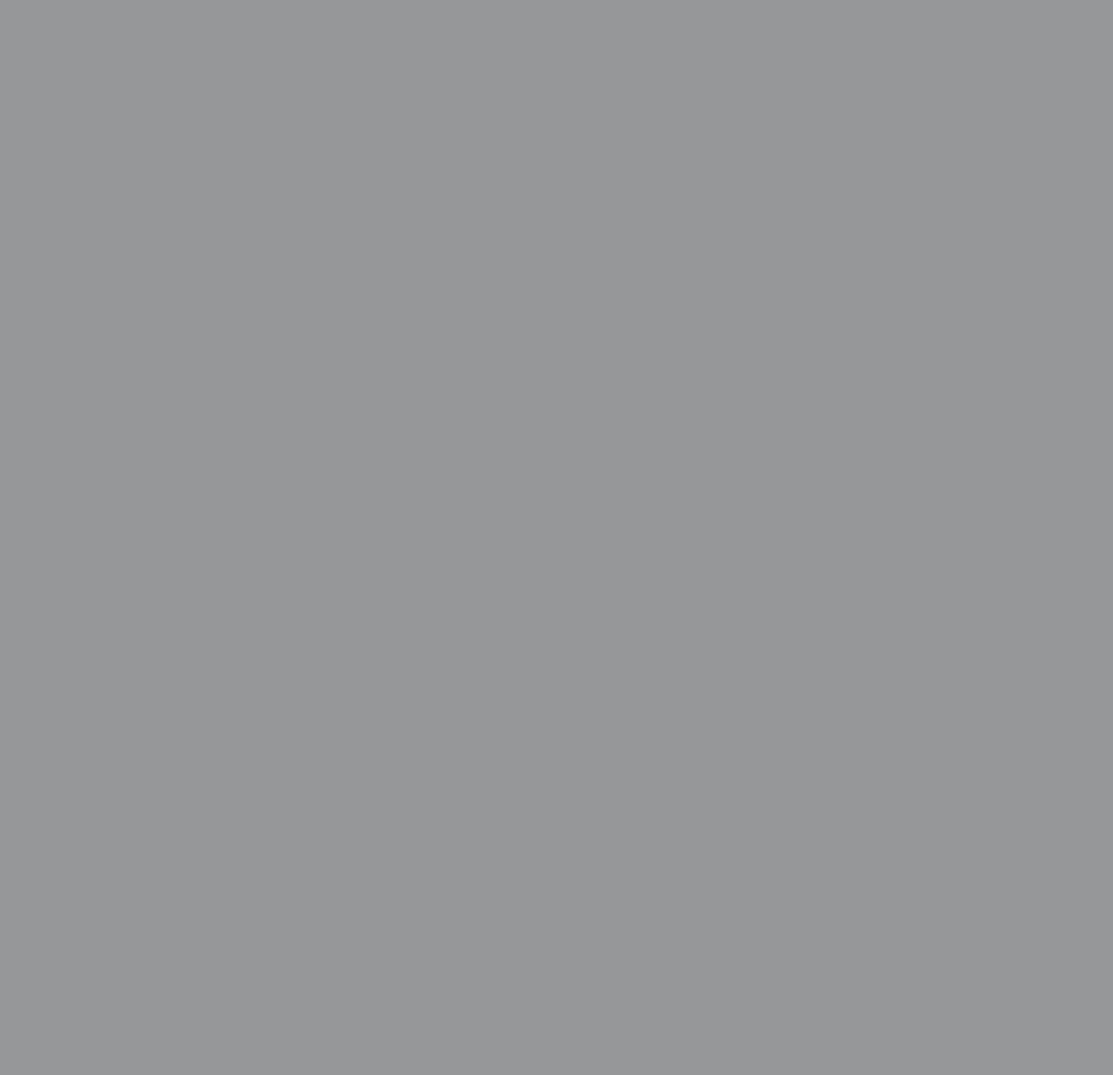
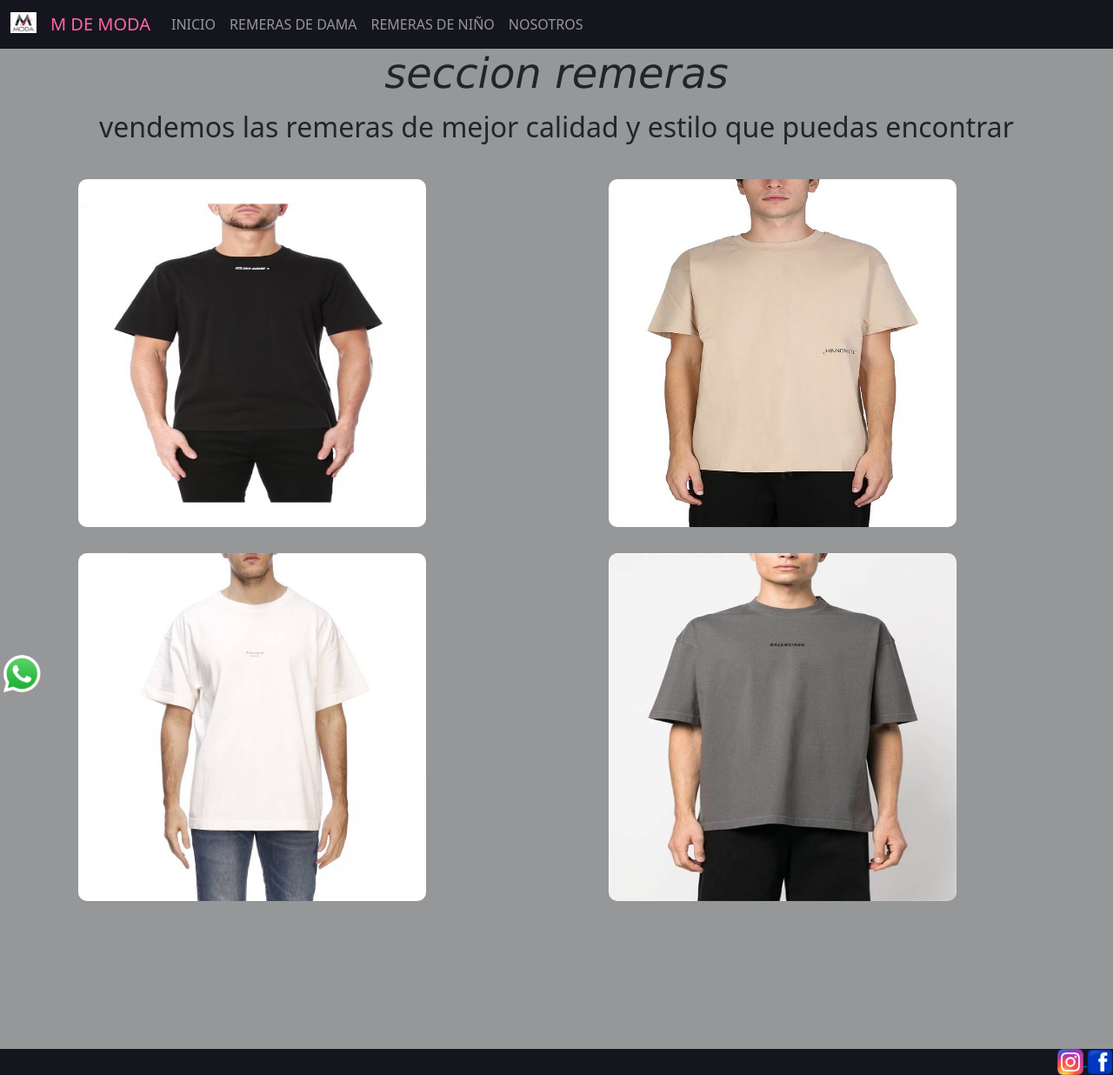
Before and after one commit to cielmar06/repositorio-preentregable, a plain HTML site: page html/remeras-caballero.html in a window 1280 px wide. Shown: the whole page at 87% size. Before the commit the page ends 800 px from the top, so only its background shows below. Drawn offline with nearby package versions, Linux system fonts and the light colour scheme.

Commit message:
creacion casi total de la pagina remeras-caballero, solo falta agregar los enlaces a las otras paginas, use position y displey flex para mover las imagenes

```diff
--- a/css/style.css
+++ b/css/style.css
@@ -35,7 +35,7 @@ height: 950px;
 margin-left: 250px;
 }
 
-/* MAIN NIÑOS Y CABALLEROS(PROBABLE) */
+/* MAIN NIÑOS Y CABALLERO */
 .main h1{
     text-align: center;
     font-size: 3rem;
@@ -146,3 +146,55 @@ margin-left: 250px;
     width: 30px;
 
   }
+ /* REMERAS CABALLERO APLICANDO POSITION PARA MOVER LAS IMAGENES */
+
+ .div-contenedor1-caballero{display: flex;
+    position: relative ;
+    top: 20px;
+}
+
+ .remera-caballero-negra img{
+
+    display: flex;
+   width: 400px;
+   height: 400px;
+   position: relative;
+   left: 90px;
+   border-radius: 10px;
+
+
+}
+
+ .remera-caballero-beige img{
+
+    display: flex;
+    width: 400px;
+    height: 400px;
+    position: relative;
+    left: 300px;
+    border-radius: 10px;
+ }
+
+ .div-contenedor2-caballero{
+    display: flex;
+    position: relative;
+    top: 50px;
+ }
+
+.remera-caballero-blanca img{
+    display: flex;
+    width: 400px;
+    height: 400px;
+    position: relative;
+    left: 90px;
+    border-radius: 10px;
+
+}
+.remera-caballero-gris img{
+    display: flex;
+    width: 400px;
+    height: 400px;
+    position: relative;
+    left: 300px;
+    border-radius: 10px;
+}
--- a/html/remeras-caballero.html
+++ b/html/remeras-caballero.html
@@ -15,19 +15,90 @@
 
 
 <header>
+    <nav class="navbar navbar-expand-lg bg-nav">
+
+        <div class="container-fluid">
+          <a class="navbar-brand" href="#">
+              <img src="../assets/img/logo-M-de-moda.jpg" alt="Logo" width="30" height="24" class="d-inline-block align-text-top">
+            </a>
+          <a class="navbar-brand" href="#">  M DE MODA </a>
+          <button class="navbar-toggler" type="button" data-bs-toggle="collapse" data-bs-target="#navbarNavAltMarkup" aria-controls="navbarNavAltMarkup" aria-expanded="false" aria-label="Toggle navigation">
+            <span class="navbar-toggler-icon"></span>
+          </button>
+          <div class="collapse navbar-collapse" id="navbarNavAltMarkup">
+            <div class="navbar-nav">
+              <!--  ESTE ENLACE NO MODIFICA COLOR  EN LA CARPETA DE CSS POR ESO LO MODIFIQUE DIRECTAMENTE ACA -->
+              <a class="nav-link active" aria-current="page" href="#" style="color:#969799 ;">INICIO</a>
+
+              <!-- ESTOS SI SE MODIFICARON -->
+              <a class="nav-link" href="#">REMERAS DE DAMA </a>
+              <a class="nav-link" href="#">REMERAS DE NIÑO</a>
+              <a class="nav-link"  href=# > NOSOTROS </a>
+            </div>
+          </div>
+        </div>
+      </nav>
+
 
 
 
 </header>
 
+<!-- PARA MODIFICAR LA POSICION DE LAS IMAGENES DE ESTE MAIN USE, DISPLAY FLEX Y POSITION  -->
+<main class="main">
 
-<main>
+
+    <h1>seccion remeras</h1>
+    <p>vendemos las remeras de mejor calidad y estilo que puedas encontrar</p>
+
+
+
+  <!-- ESTO ES UN DIV CONTENEDOR QUE CONTIENE OTROS DIVS CON IMAGENES -->
+ <div class="div-contenedor1-caballero">
+
+    <div class="remera-caballero-negra">
+    <img src="../assets/img/remera-caballero-negra.jpg" alt=" remera caballero negra">
+    </div>
+    <div class="remera-caballero-beige">
+    <img src="../assets/img/remera-caballero-beige.jpg" alt="remera caballero beige">
+    </div>
+     </div>
+
+       <!-- ESTO ES UN DIV CONTENEDOR QUE CONTIENE OTROS DIVS CON IMAGENES -->
+    <div class="div-contenedor2-caballero">
+         <div class="remera-caballero-blanca">
+             <img src="../assets/img/remera-caballero-blanca.jpg" alt="remera caballero blanca">
+         </div>
+         <div class="remera-caballero-gris">
+             <img src="../assets/img/remera-caballero-gris.jpg" alt="remera caballero gris">
+         </div>
+   </div>
 
 </main>
 
 <script src="https://cdn.jsdelivr.net/npm/bootstrap@5.3.2/dist/js/bootstrap.bundle.min.js" integrity="sha384-C6RzsynM9kWDrMNeT87bh95OGNyZPhcTNXj1NW7RuBCsyN/o0jlpcV8Qyq46cDfL" crossorigin="anonymous"></script>
 
+<section contacto de wpp >
+    <div class="fixed-bottom"> <a href="#">
+      <img src="../assets/img/logo-wpp.png" alt="logo-wpp">
+    </a></div>
+  </section>
 
+<footer>
+      <!-- FOOTER O PIE DE PAGINA CON REDES SOCIALES -->
+<footer class="footer">
+    <div >
+       <a href="#">
+           <img src="../assets/img/logo-instagram.png" alt="logo instagram">
+             <img src="../assets/img/logo-facebook.png" alt="logo-facebook">
+       </a>
+    </div>
+
+
+   </footer>
+
+
+</footer>
 
 </body>
 </html>
```
